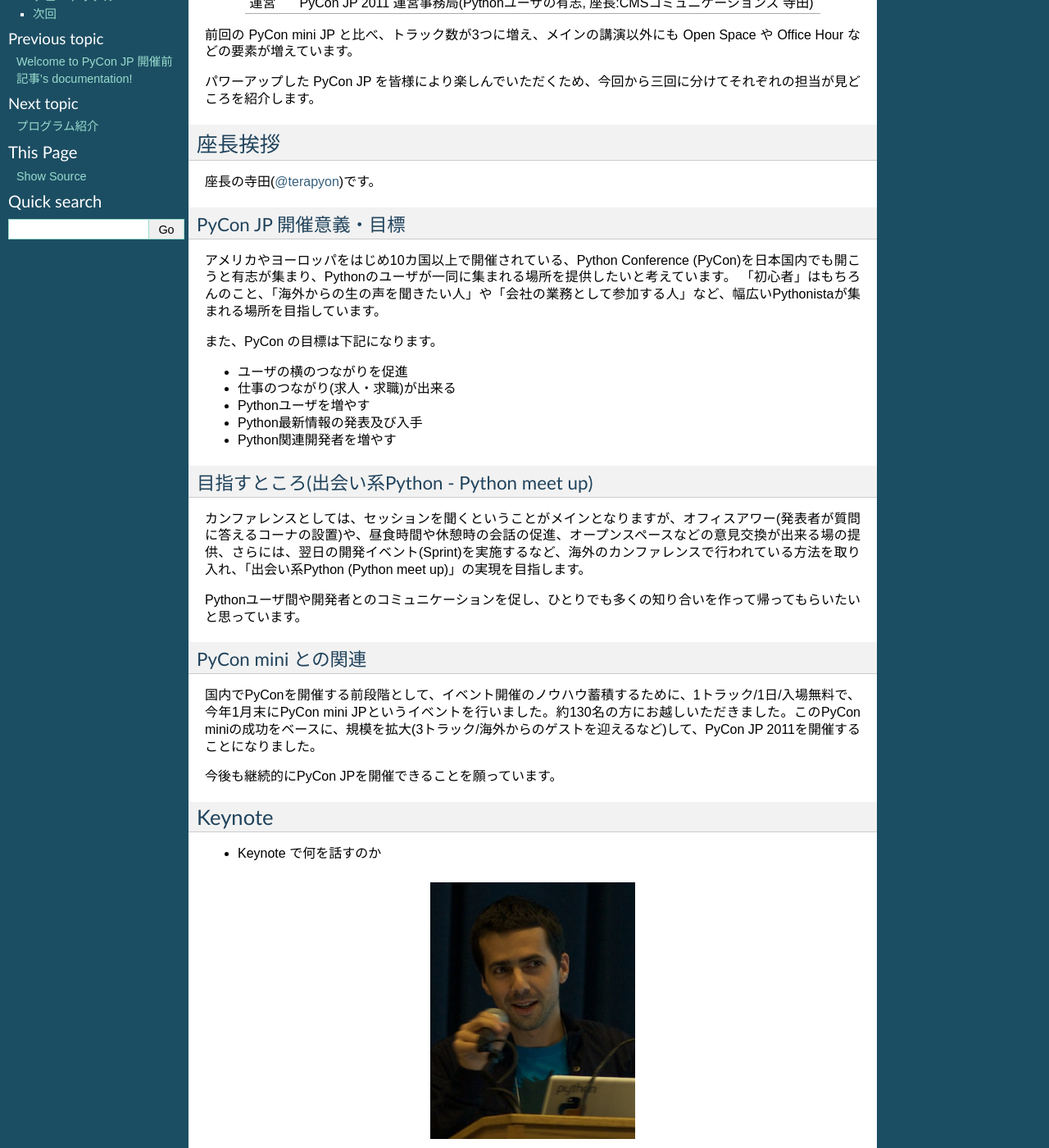
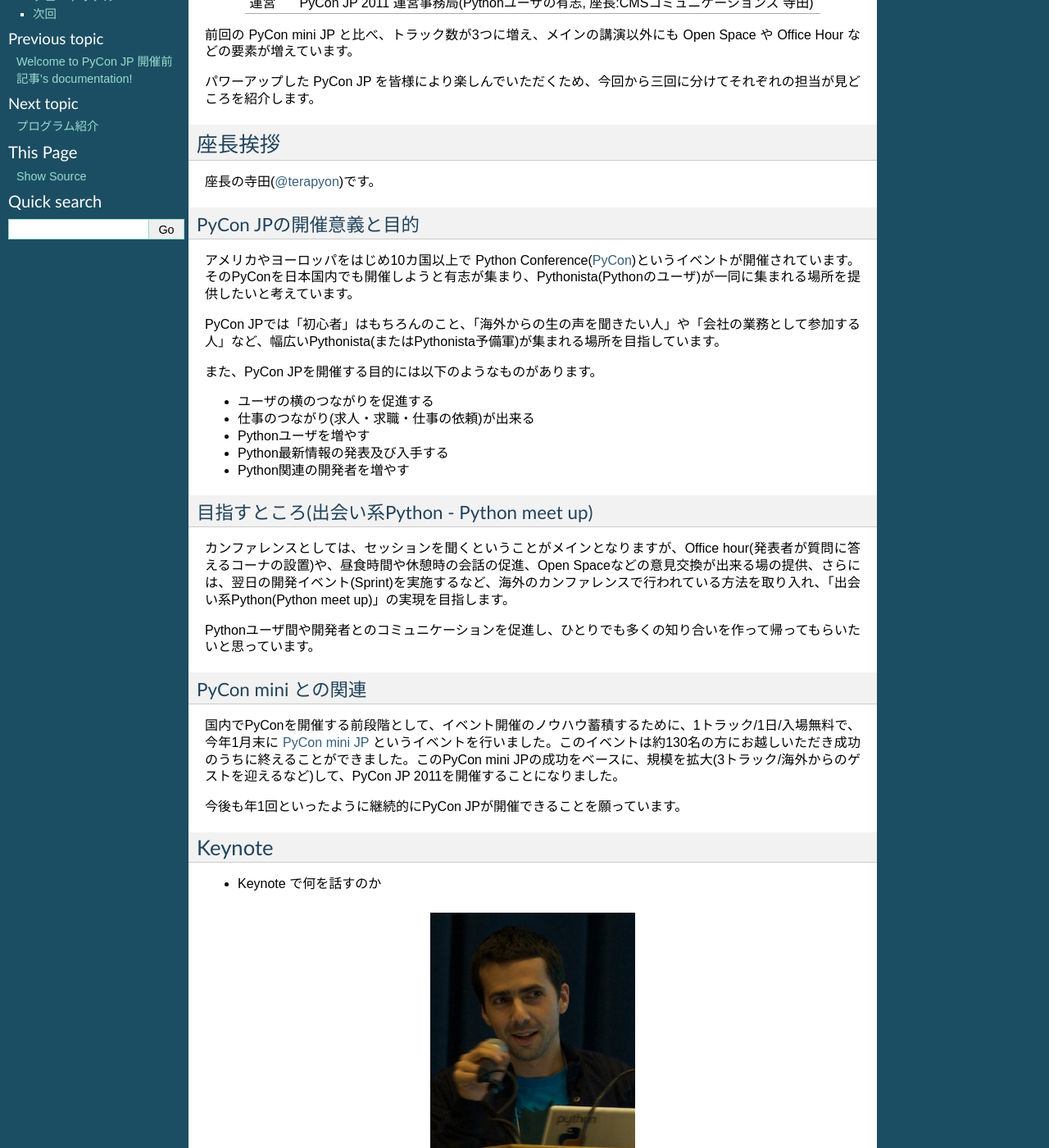
Before and after one commit to michilu/prepycon-article, a Sphinx documentation site: the page built from sphinx/vol1.rst, in a window 1280 px wide and 1400 px high, scrolled down 395 px. Shown: the whole window at 82% size. Built offline with Sphinx 7.4.7, drawn with Linux system fonts in a browser that asks for light colours; some of the changed text lies outside the part shown.

Commit message:
reviced chairman section

```diff
--- a/sphinx/vol1.rst
+++ b/sphinx/vol1.rst
@@ -31,37 +31,40 @@
 ========
 座長の寺田(`@terapyon <http://twitter.com/terapyon>`_)です。
 
-PyCon JP 開催意義・目標
+.. ここになんか入れてください。挨拶としてこれこれこういうことについて書きますとかそういう序文がほしいです
+
+PyCon JPの開催意義と目的
 -------------------------------
+アメリカやヨーロッパをはじめ10カ国以上で Python Conference(`PyCon <http://www.pycon.org/>`_)というイベントが開催されています。
+そのPyConを日本国内でも開催しようと有志が集まり、Pythonista(Pythonのユーザ)が一同に集まれる場所を提供したいと考えています。
 
-アメリカやヨーロッパをはじめ10カ国以上で開催されている、Python Conference (PyCon)を日本国内でも開こうと有志が集まり、Pythonのユーザが一同に集まれる場所を提供したいと考えています。
-「初心者」はもちろんのこと、「海外からの生の声を聞きたい人」や「会社の業務として参加する人」など、幅広いPythonistaが集まれる場所を目指しています。
+PyCon JPでは「初心者」はもちろんのこと、「海外からの生の声を聞きたい人」や「会社の業務として参加する人」など、幅広いPythonista(またはPythonista予備軍)が集まれる場所を目指しています。
 
 
-また、PyCon の目標は下記になります。
+また、PyCon JPを開催する目的には以下のようなものがあります。
 
-- ユーザの横のつながりを促進
-- 仕事のつながり(求人・求職)が出来る
+- ユーザの横のつながりを促進する
+- 仕事のつながり(求人・求職・仕事の依頼)が出来る
 - Pythonユーザを増やす
-- Python最新情報の発表及び入手
-- Python関連開発者を増やす
-
+- Python最新情報の発表及び入手する
+- Python関連の開発者を増やす
 
 目指すところ(出会い系Python - Python meet up)
 ----------------------------------------------------
+.. ちょっと一行が長くて読みにくいかなたかのり
 
-カンファレンスとしては、セッションを聞くということがメインとなりますが、オフィスアワー(発表者が質問に答えるコーナの設置)や、昼食時間や休憩時の会話の促進、オープンスペースなどの意見交換が出来る場の提供、さらには、翌日の開発イベント(Sprint)を実施するなど、海外のカンファレンスで行われている方法を取り入れ、「出会い系Python (Python meet up)」の実現を目指します。
+カンファレンスとしては、セッションを聞くということがメインとなりますが、Office hour(発表者が質問に答えるコーナの設置)や、昼食時間や休憩時の会話の促進、Open Spaceなどの意見交換が出来る場の提供、さらには、翌日の開発イベント(Sprint)を実施するなど、海外のカンファレンスで行われている方法を取り入れ、「出会い系Python(Python meet up)」の実現を目指します。
 
-Pythonユーザ間や開発者とのコミュニケーションを促し、ひとりでも多くの知り合いを作って帰ってもらいたいと思っています。
+Pythonユーザ間や開発者とのコミュニケーションを促進し、ひとりでも多くの知り合いを作って帰ってもらいたいと思っています。
 
 PyCon mini との関連
 --------------------------
 
-国内でPyConを開催する前段階として、イベント開催のノウハウ蓄積するために、1トラック/1日/入場無料で、今年1月末にPyCon mini JPというイベントを行いました。約130名の方にお越しいただきました。このPyCon miniの成功をベースに、規模を拡大(3トラック/海外からのゲストを迎えるなど)して、PyCon JP 2011を開催することになりました。
+国内でPyConを開催する前段階として、イベント開催のノウハウ蓄積するために、1トラック/1日/入場無料で、今年1月末に `PyCon mini JP <http://sites.google.com/site/pyconminijp/>`_ というイベントを行いました。このイベントは約130名の方にお越しいただき成功のうちに終えることができました。このPyCon mini JPの成功をベースに、規模を拡大(3トラック/海外からのゲストを迎えるなど)して、PyCon JP 2011を開催することになりました。
 
-今後も継続的にPyCon JPを開催できることを願っています。
+今後も年1回といったように継続的にPyCon JPが開催できることを願っています。
 
-
+.. みなさん楽しんでくださいね、的な締めのメッセージ入れてほしいな
 
 Keynote
 =======
```
